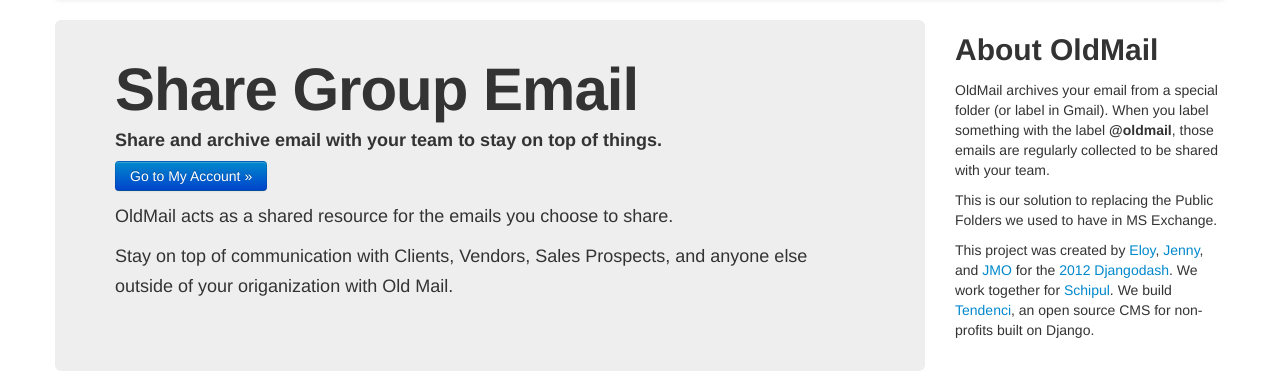
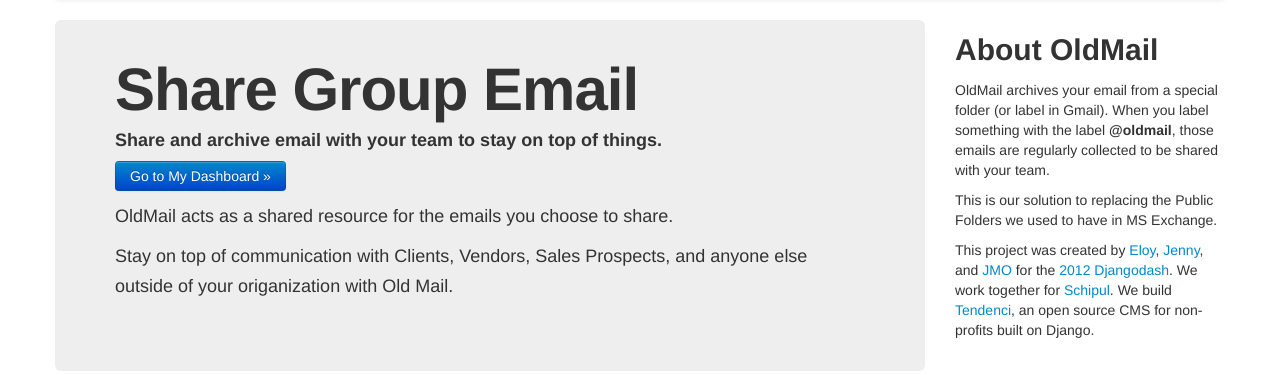
Before and after one commit to jmoswalt/djangodash2012, a Django app: page / in a window 1280 px wide. Shown: the part 42-417 px from the top of the page. Run offline with Django 3.2, Linux system fonts and the light colour scheme; the visitor is signed in with stand-in values (Sample User, id 1); parts of the project's set-up code (start-up, migrations or seed data) failed here and were passed over; some libraries are stand-ins or nearby versions.

Commit message:
Dashboard FTW

```diff
--- a/oldmail/templates/home.html
+++ b/oldmail/templates/home.html
@@ -19,7 +19,7 @@
         <h4>Share and archive email with your team to stay on top of things.</h4>
         <p>
         {% if request.user.is_authenticated %}
-        <a href="{% url account_detail request.user.profile.account.slug %}" class="btn btn-primary large">Go to My Account &raquo;</a>
+        <a href="{% url account_detail request.user.profile.account.slug %}" class="btn btn-primary large">Go to My Dashboard &raquo;</a>
         {% else %}
         <a href="{% url signup %}" class="btn btn-success large">Signup Now &raquo;</a>
         {% endif %}</p>
```
